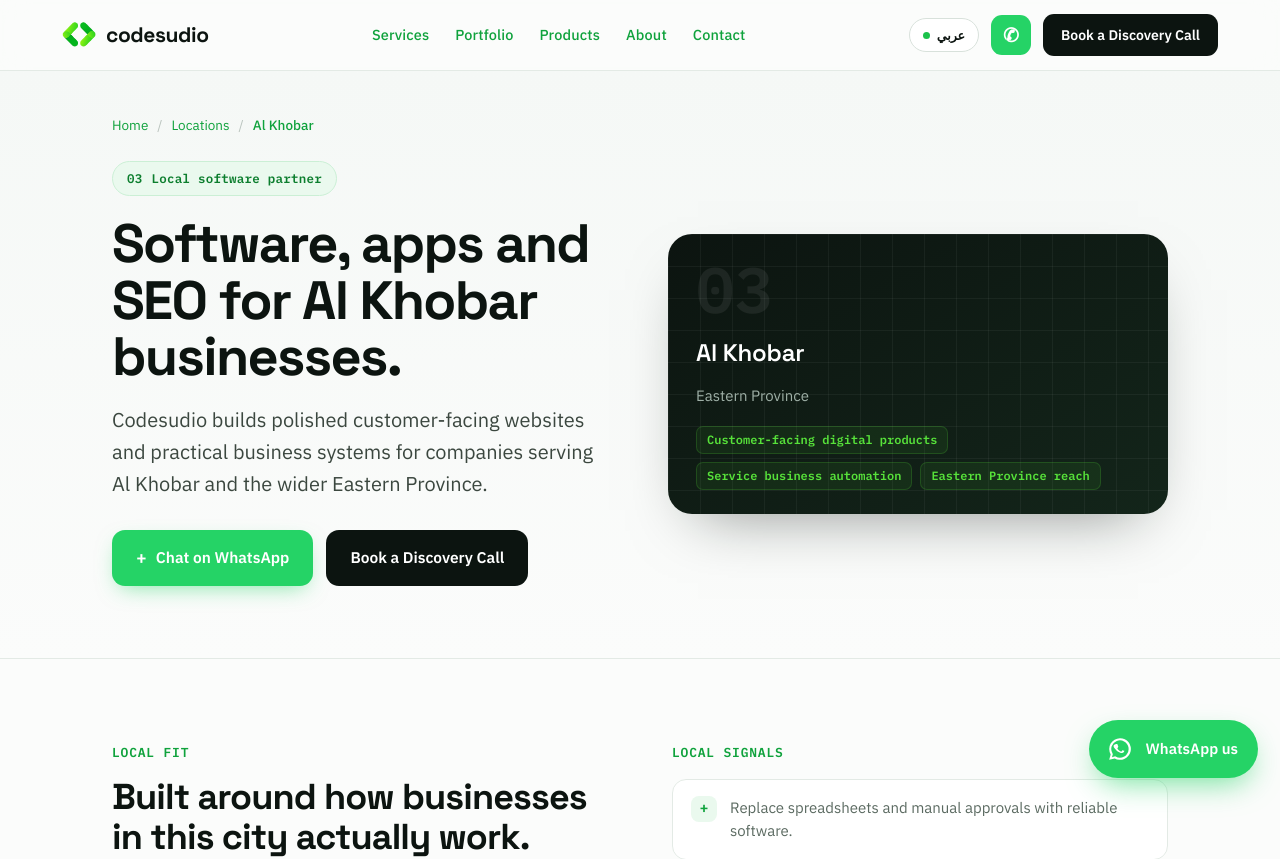
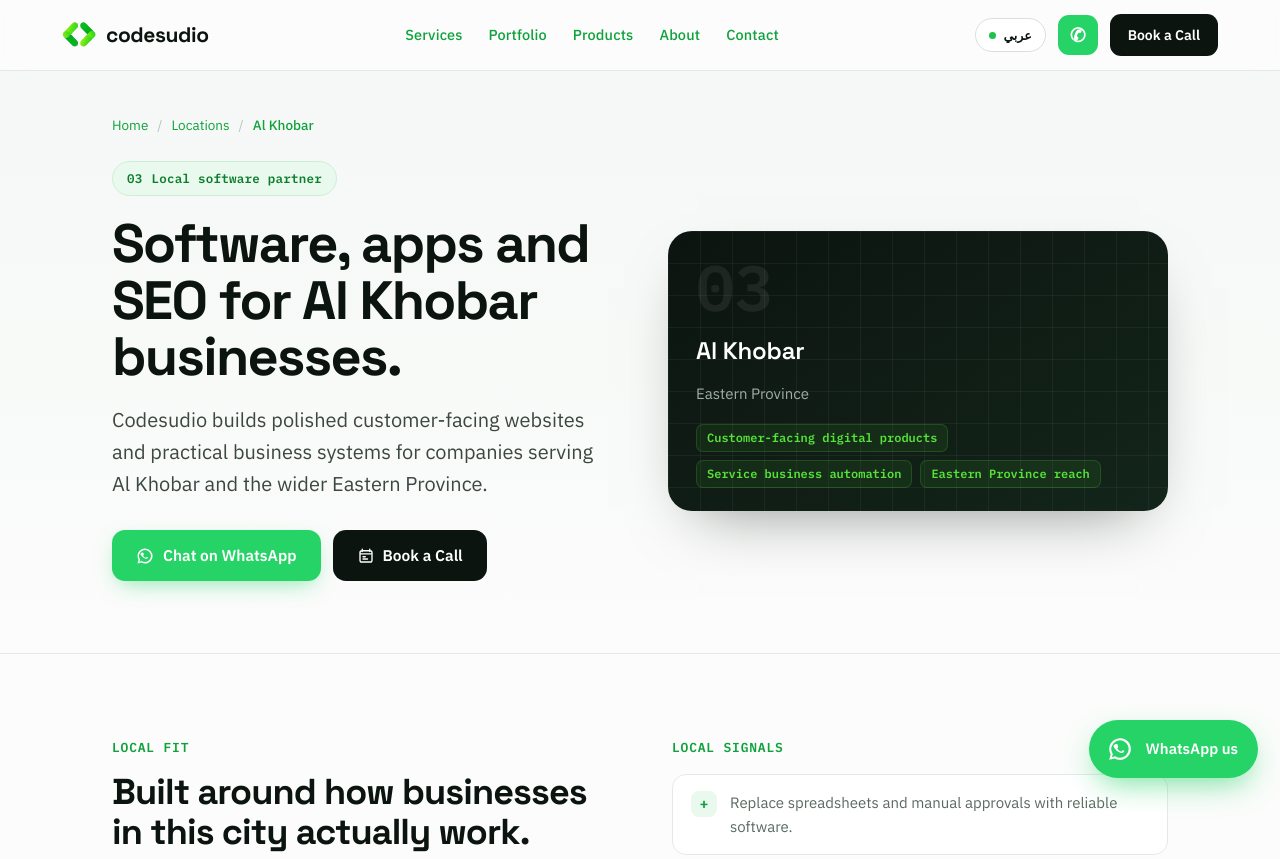
Before and after one commit to pkmbilal/codesudio, a Next.js app: page /locations/al-khobar in a window 1280 px wide. Shown: the top 859 px of the page. Built offline with nearby package versions, Linux system fonts and the light colour scheme; no server answers.

Commit message:
feat: Add WhatsApp and Calendar icons to location detail page and update button styles

```diff
--- a/app/locations/[slug]/LocationDetailClient.js
+++ b/app/locations/[slug]/LocationDetailClient.js
@@ -15,6 +15,37 @@
 import { Breadcrumb } from '@/components/ui/Breadcrumb';
 import { ProcessStep } from '@/components/cards/ProcessStep';
 import { ServiceCardLight } from '@/components/cards/ServiceCard';
+
+function WhatsAppIcon() {
+  return (
+    <svg width="18" height="18" viewBox="0 0 24 24" fill="none" aria-hidden="true">
+      <path
+        d="M12 2a10 10 0 0 0-8.6 15L2 22l5.1-1.3A10 10 0 1 0 12 2zm0 18a8 8 0 0 1-4.1-1.1l-.3-.2-3 .8.8-2.9-.2-.3A8 8 0 1 1 12 20zm4.4-6c-.2-.1-1.4-.7-1.7-.8s-.4-.1-.6.1-.6.8-.8 1-.3.2-.5.1a6.5 6.5 0 0 1-1.9-1.2 7.2 7.2 0 0 1-1.3-1.7c-.1-.2 0-.4.1-.5l.4-.5.3-.5v-.4l-.8-1.9c-.2-.5-.4-.4-.6-.4h-.5a1 1 0 0 0-.7.3A2.8 2.8 0 0 0 6 8.9a4.8 4.8 0 0 0 1 2.5 11 11 0 0 0 4.2 3.7c.6.3 1 .4 1.4.5a3.3 3.3 0 0 0 1.5.1c.5-.1 1.4-.6 1.6-1.1s.2-1 .1-1.1-.2-.2-.4-.3z"
+        fill="currentColor"
+      />
+    </svg>
+  );
+}
+
+function CalendarIcon() {
+  return (
+    <svg width="18" height="18" viewBox="0 0 24 24" fill="none" aria-hidden="true">
+      <path
+        d="M7 3v3M17 3v3M4.5 9.2h15M6.5 5h11A2.5 2.5 0 0 1 20 7.5v10A2.5 2.5 0 0 1 17.5 20h-11A2.5 2.5 0 0 1 4 17.5v-10A2.5 2.5 0 0 1 6.5 5z"
+        stroke="currentColor"
+        strokeWidth="1.8"
+        strokeLinecap="round"
+        strokeLinejoin="round"
+      />
+      <path
+        d="M8 13h3M8 16h6"
+        stroke="currentColor"
+        strokeWidth="1.8"
+        strokeLinecap="round"
+      />
+    </svg>
+  );
+}
 
 export default function LocationDetailClient({ slug }) {
   const { lang } = useLanguage();
@@ -52,22 +83,27 @@
               <p className="text-[clamp(16px,2.2vw,20px)] leading-[1.6] text-muted mt-[18px] mb-0 max-w-[44ch]">
                 {location.heroSub}
               </p>
-              <div className="flex gap-[13px] flex-wrap mt-[30px]">
+              <div className="grid grid-cols-2 gap-3 mt-[30px] sm:flex sm:flex-wrap">
                 <a
                   href={waLink}
                   target="_blank"
                   rel="noopener"
-                  className="inline-flex items-center gap-[9px] bg-whatsapp !text-white rounded-[13px] px-6 py-3.5 text-[15.5px] font-semibold shadow-[0_8px_22px_-8px_rgba(37,211,102,.6)] transition-all hover:bg-whatsapp-hover hover:-translate-y-px"
+                  className="inline-flex h-[54px] w-full items-center justify-center gap-2 bg-whatsapp !text-white rounded-[13px] px-3 text-center text-[12.5px] font-semibold leading-[1.12] shadow-[0_8px_22px_-8px_rgba(37,211,102,.6)] transition-all hover:bg-whatsapp-hover hover:-translate-y-px sm:h-auto sm:w-auto sm:gap-[9px] sm:px-6 sm:py-3.5 sm:text-[15.5px] sm:leading-normal"
                 >
-                  <span className="text-lg">+</span>
+                  <span className="shrink-0">
+                    <WhatsAppIcon />
+                  </span>
                   {t.heroCtaPrimary}
                 </a>
                 <a
                   href={waLink}
                   target="_blank"
                   rel="noopener"
-                  className="inline-flex items-center bg-ink !text-white rounded-[13px] px-6 py-3.5 text-[15.5px] font-semibold transition-colors hover:bg-brand hover:!text-white"
+                  className="inline-flex h-[54px] w-full items-center justify-center gap-2 bg-ink !text-white rounded-[13px] px-3 text-center text-[12.5px] font-semibold leading-[1.12] transition-colors hover:bg-brand hover:!text-white sm:h-auto sm:w-auto sm:px-6 sm:py-3.5 sm:text-[15.5px] sm:leading-normal"
                 >
+                  <span className="shrink-0">
+                    <CalendarIcon />
+                  </span>
                   {t.bookCall}
                 </a>
               </div>
@@ -215,22 +251,27 @@
             <p className="text-[clamp(15px,2.2vw,18px)] leading-[1.6] text-text-dark-1 mt-[18px] mx-auto mb-0 max-w-[50ch]">
               {t.ctaSub}
             </p>
-            <div className="flex gap-[13px] flex-wrap justify-center mt-7">
+            <div className="grid grid-cols-2 gap-3 justify-center mt-7 sm:flex sm:flex-wrap">
               <a
                 href={waLink}
                 target="_blank"
                 rel="noopener"
-                className="inline-flex items-center gap-[9px] bg-whatsapp !text-white rounded-[13px] px-[26px] py-[15px] text-[15.5px] font-semibold transition-all hover:bg-whatsapp-hover hover:-translate-y-px"
+                className="inline-flex h-[54px] w-full items-center justify-center gap-2 bg-whatsapp !text-white rounded-[13px] px-3 text-center text-[12.5px] font-semibold leading-[1.12] transition-all hover:bg-whatsapp-hover hover:-translate-y-px sm:h-auto sm:w-auto sm:gap-[9px] sm:px-[26px] sm:py-[15px] sm:text-[15.5px] sm:leading-normal"
               >
-                <span className="text-lg">+</span>
+                <span className="shrink-0">
+                  <WhatsAppIcon />
+                </span>
                 {t.heroCtaPrimary}
               </a>
               <a
                 href={waLink}
                 target="_blank"
                 rel="noopener"
-                className="inline-flex items-center bg-white/[0.08] border border-white/20 !text-white rounded-[13px] px-[26px] py-[15px] text-[15.5px] font-semibold transition-colors hover:bg-white/[0.13] hover:!text-white"
+                className="inline-flex h-[54px] w-full items-center justify-center gap-2 bg-white/[0.08] border border-white/20 !text-white rounded-[13px] px-3 text-center text-[12.5px] font-semibold leading-[1.12] transition-colors hover:bg-white/[0.13] hover:!text-white sm:h-auto sm:w-auto sm:px-[26px] sm:py-[15px] sm:text-[15.5px] sm:leading-normal"
               >
+                <span className="shrink-0">
+                  <CalendarIcon />
+                </span>
                 {t.bookCall}
               </a>
             </div>
--- a/dictionaries/common.js
+++ b/dictionaries/common.js
@@ -1,6 +1,6 @@
 export const common = {
   en: {
-    bookCall: 'Book a Discovery Call',
+    bookCall: 'Book a Call',
     menuOpen: 'Open menu',
     menuClose: 'Close menu',
     heroCtaPrimary: 'Chat on WhatsApp',
```
